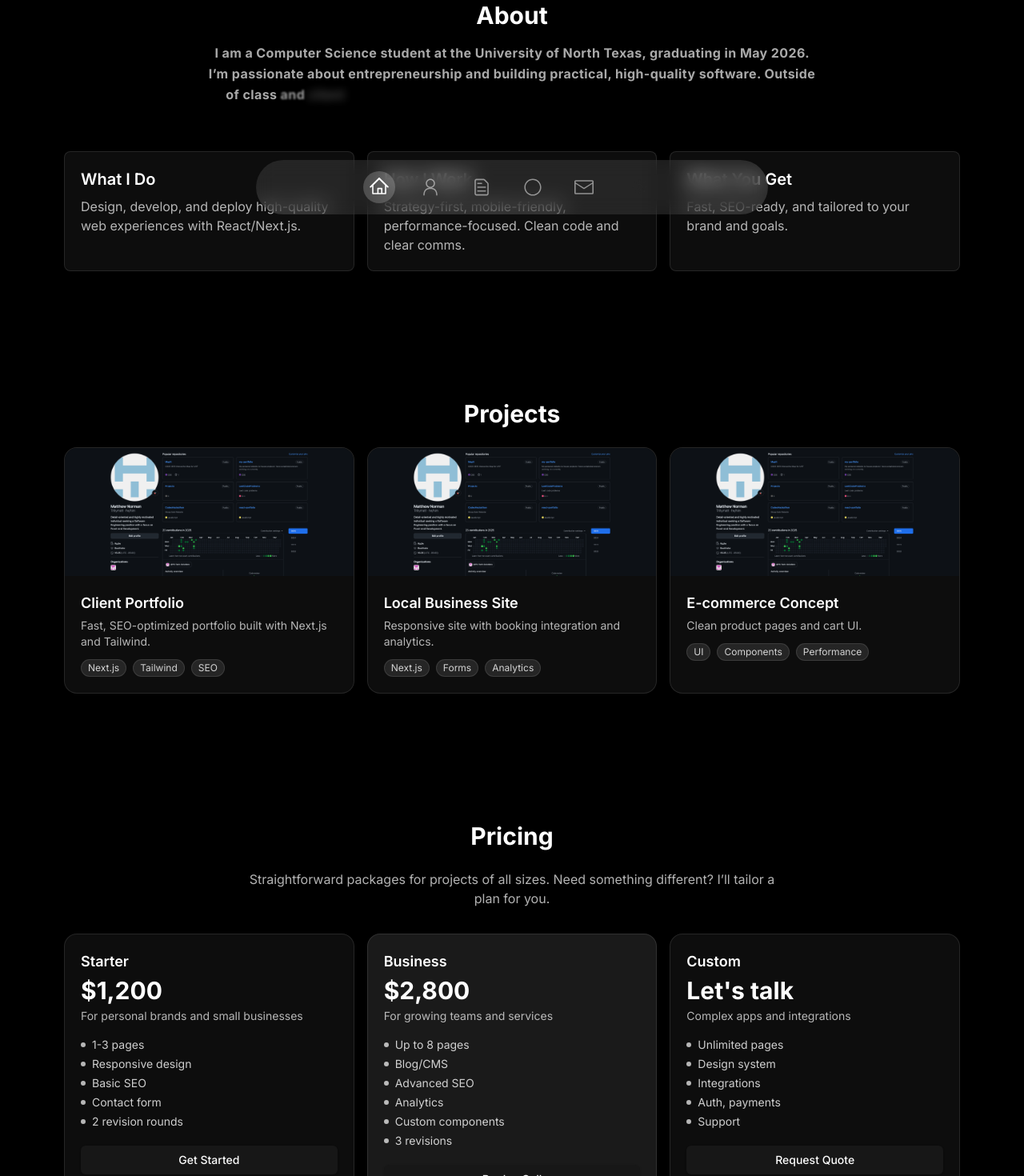
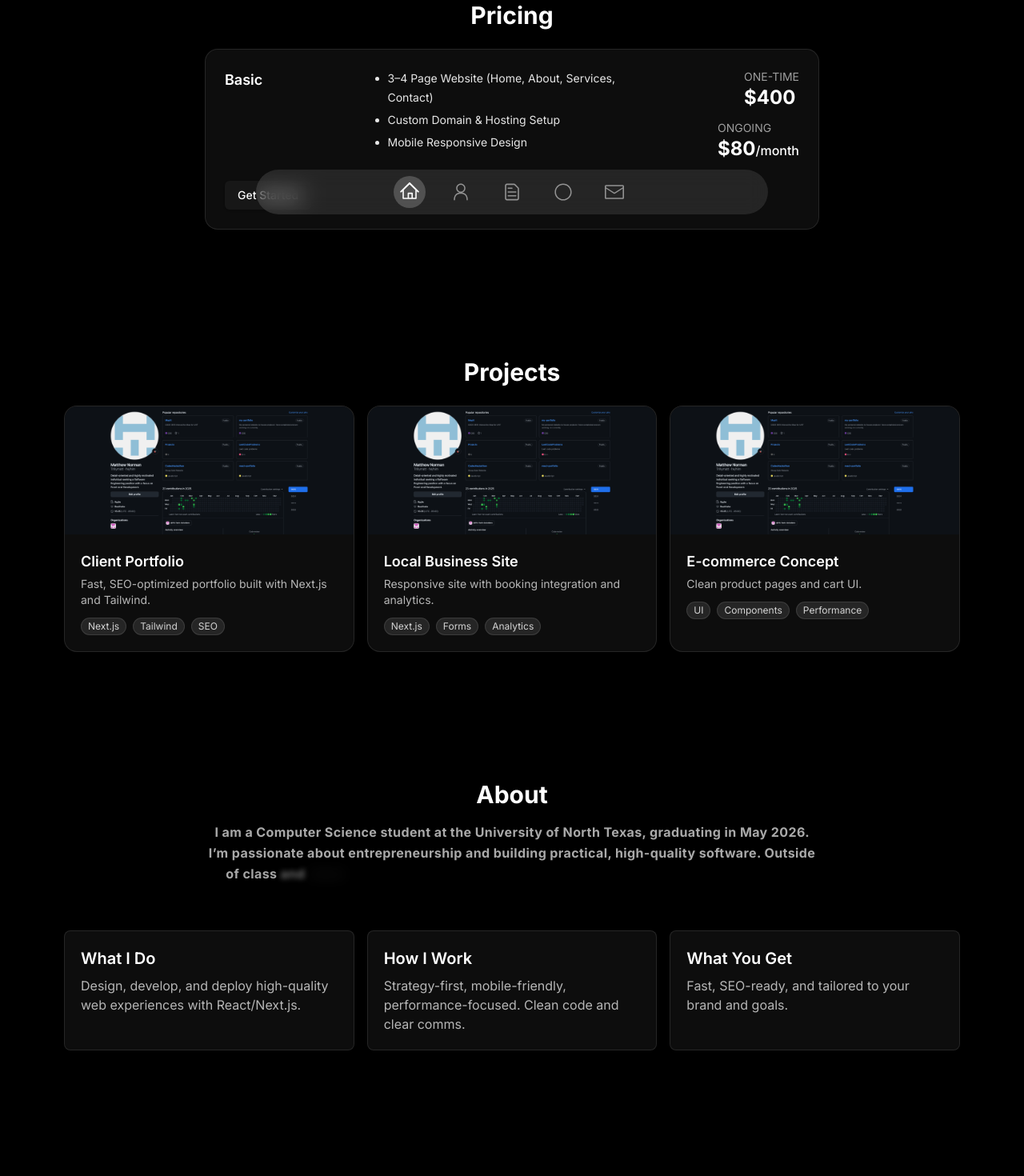
Before and after one commit to Trillymatt/my-portfolio, a Next.js app: page / in a window 1280 px wide. Shown: the part 500-1970 px from the top of the page at 80% size. Built offline with nearby package versions, Linux system fonts and the light colour scheme.

Commit message:
Changes for pricing and arranging website correctly

```diff
--- a/app/page.tsx
+++ b/app/page.tsx
@@ -56,23 +56,39 @@ export default function Home() {
         </div>
       </section>
 
-      {/* About */}
-      <section id="about" className="w-full max-w-6xl mx-auto px-4 py-20">
-        <motion.h2 initial={{ opacity: 0, y: 20 }} animate={{ opacity: 1, y: 0 }} className="text-3xl font-bold mb-4 text-center">About</motion.h2>
-        <motion.div
-          initial={{ opacity: 0, y: 12 }}
-          animate={{ opacity: 1, y: 0 }}
-          transition={{ delay: 0.05 }}
-          className="max-w-3xl mx-auto mb-8 text-center"
-        >
-          <TextGenerateEffect
-            words="I am a Computer Science student at the University of North Texas, graduating in May 2026. I’m passionate about entrepreneurship and building practical, high-quality software. Outside of class and client work, I’m a proud parent to a 10‑month‑old, which keeps me focused, organized, and driven to deliver meaningful results."
-          />
-        </motion.div>
-        <div className="grid grid-cols-1 md:grid-cols-3 gap-4">
-          <div className="rounded-lg border border-white/10 p-5 bg-white/5"><p className="text-xl font-semibold mb-2">What I Do</p><p className="text-white/70">Design, develop, and deploy high-quality web experiences with React/Next.js.</p></div>
-          <div className="rounded-lg border border-white/10 p-5 bg-white/5"><p className="text-xl font-semibold mb-2">How I Work</p><p className="text-white/70">Strategy-first, mobile-friendly, performance-focused. Clean code and clear comms.</p></div>
-          <div className="rounded-lg border border-white/10 p-5 bg-white/5"><p className="text-xl font-semibold mb-2">What You Get</p><p className="text-white/70">Fast, SEO-ready, and tailored to your brand and goals.</p></div>
+      {/* Pricing moved up */}
+      <section id="pricing" className="w-full max-w-6xl mx-auto px-4 py-20">
+        <h2 className="text-3xl font-bold mb-6 text-center">Pricing</h2>
+        <div className="max-w-3xl mx-auto">
+          <div className="rounded-2xl border border-white/10 bg-white/5 p-6">
+            <div className="grid grid-cols-1 sm:grid-cols-4 gap-4 items-start">
+              <div className="sm:col-span-1">
+                <p className="text-lg font-semibold">Basic</p>
+              </div>
+              <div className="sm:col-span-2 text-white/90 text-sm leading-6">
+                <ul className="list-disc pl-5 space-y-1">
+                  <li>3–4 Page Website (Home, About, Services, Contact)</li>
+                  <li>Custom Domain & Hosting Setup</li>
+                  <li>Mobile Responsive Design</li>
+                </ul>
+              </div>
+              <div className="sm:col-span-1 flex sm:flex-col justify-between sm:justify-start sm:items-end gap-3">
+                <div>
+                  <p className="text-sm uppercase text-white/60">One-time</p>
+                  <p className="text-2xl font-bold">$400</p>
+                </div>
+                <div>
+                  <p className="text-sm uppercase text-white/60">Ongoing</p>
+                  <p className="text-2xl font-bold">$80<span className="text-base font-medium">/month</span></p>
+                </div>
+              </div>
+            </div>
+            <div className="mt-6">
+              <Button className="w-full sm:w-auto" asChild>
+                <a href="#contact">Get Started</a>
+              </Button>
+            </div>
+          </div>
         </div>
       </section>
 
@@ -103,24 +119,23 @@ export default function Home() {
         </div>
       </section>
 
-      {/* Pricing */}
-      <section id="pricing" className="w-full max-w-6xl mx-auto px-4 py-20">
-        <h2 className="text-3xl font-bold mb-6 text-center">Pricing</h2>
-        <p className="text-white/70 text-center max-w-2xl mx-auto mb-8">Straightforward packages for projects of all sizes. Need something different? I’ll tailor a plan for you.</p>
+      {/* About moved below pricing */}
+      <section id="about" className="w-full max-w-6xl mx-auto px-4 py-20">
+        <motion.h2 initial={{ opacity: 0, y: 20 }} animate={{ opacity: 1, y: 0 }} className="text-3xl font-bold mb-4 text-center">About</motion.h2>
+        <motion.div
+          initial={{ opacity: 0, y: 12 }}
+          animate={{ opacity: 1, y: 0 }}
+          transition={{ delay: 0.05 }}
+          className="max-w-3xl mx-auto mb-8 text-center"
+        >
+          <TextGenerateEffect
+            words="I am a Computer Science student at the University of North Texas, graduating in May 2026. I’m passionate about entrepreneurship and building practical, high-quality software. Outside of class and client work, I’m a proud parent to a 10‑month‑old, which keeps me focused, organized, and driven to deliver meaningful results."
+          />
+        </motion.div>
         <div className="grid grid-cols-1 md:grid-cols-3 gap-4">
-          {tiers.map((tier) => (
-            <div key={tier.name} className={`rounded-2xl border border-white/10 p-5 ${tier.featured ? "bg-white/10" : "bg-white/5"}`}>
-              <p className="text-lg font-semibold">{tier.name}</p>
-              <p className="text-3xl font-bold mt-1">{tier.price}</p>
-              <p className="text-white/70 mt-1 text-sm">{tier.description}</p>
-              <ul className="mt-4 space-y-1 text-white/80 text-sm">
-                {tier.features.map((f: string) => (
-                  <li key={f} className="flex items-center gap-2"><span className="inline-block w-1.5 h-1.5 rounded-full bg-white/70" />{f}</li>
-                ))}
-              </ul>
-              <div className="mt-5"><Button className="w-full" asChild><a href="#contact">{tier.cta}</a></Button></div>
-            </div>
-          ))}
+          <div className="rounded-lg border border-white/10 p-5 bg-white/5"><p className="text-xl font-semibold mb-2">What I Do</p><p className="text-white/70">Design, develop, and deploy high-quality web experiences with React/Next.js.</p></div>
+          <div className="rounded-lg border border-white/10 p-5 bg-white/5"><p className="text-xl font-semibold mb-2">How I Work</p><p className="text-white/70">Strategy-first, mobile-friendly, performance-focused. Clean code and clear comms.</p></div>
+          <div className="rounded-lg border border-white/10 p-5 bg-white/5"><p className="text-xl font-semibold mb-2">What You Get</p><p className="text-white/70">Fast, SEO-ready, and tailored to your brand and goals.</p></div>
         </div>
       </section>
 
--- a/components/layout/site-header.tsx
+++ b/components/layout/site-header.tsx
@@ -4,7 +4,7 @@ import Link from "next/link"
 import { usePathname } from "next/navigation"
 import { useEffect, useState } from "react"
 import { HomeIcon, PersonIcon, FileTextIcon, EnvelopeClosedIcon, CalendarIcon, ValueIcon } from "@radix-ui/react-icons"
-import { ModeToggle } from "@/components/ui/mode-toggle"
+// Mode toggle removed per request
 
 export function SiteHeader() {
   const pathname = usePathname()
@@ -88,9 +88,7 @@ export function SiteHeader() {
           >
             <EnvelopeClosedIcon className="size-6" />
           </Link>
-          <div className="p-2">
-            <ModeToggle />
-          </div>
+          {/* Theme toggle removed */}
         </div>
       </nav>
     </header>
--- a/components/layout/top-nav.tsx
+++ b/components/layout/top-nav.tsx
@@ -1,7 +1,7 @@
 "use client"
 
 import Link from "next/link"
-import { ModeToggle } from "@/components/ui/mode-toggle"
+// Mode toggle removed per request
 
 export function TopNav() {
   return (
@@ -9,15 +9,13 @@ export function TopNav() {
       <div className="mx-auto w-full max-w-7xl px-4 h-14 flex items-center justify-between">
         <Link href="/" className="font-semibold">MN</Link>
         <nav className="hidden md:flex items-center gap-6 text-sm text-white/80">
-          <Link href="#work" className="hover:text-white">Work</Link>
-          <Link href="#services" className="hover:text-white">Services</Link>
+          <Link href="#projects" className="hover:text-white">Work</Link>
           <Link href="#pricing" className="hover:text-white">Pricing</Link>
           <Link href="#faqs" className="hover:text-white">FAQs</Link>
           <Link href="#contact" className="hover:text-white">Contact</Link>
         </nav>
         <div className="flex items-center gap-2">
           <a href="mailto:hello@example.com" className="text-sm underline underline-offset-4">Book a Call</a>
-          <ModeToggle />
         </div>
       </div>
     </header>
```
